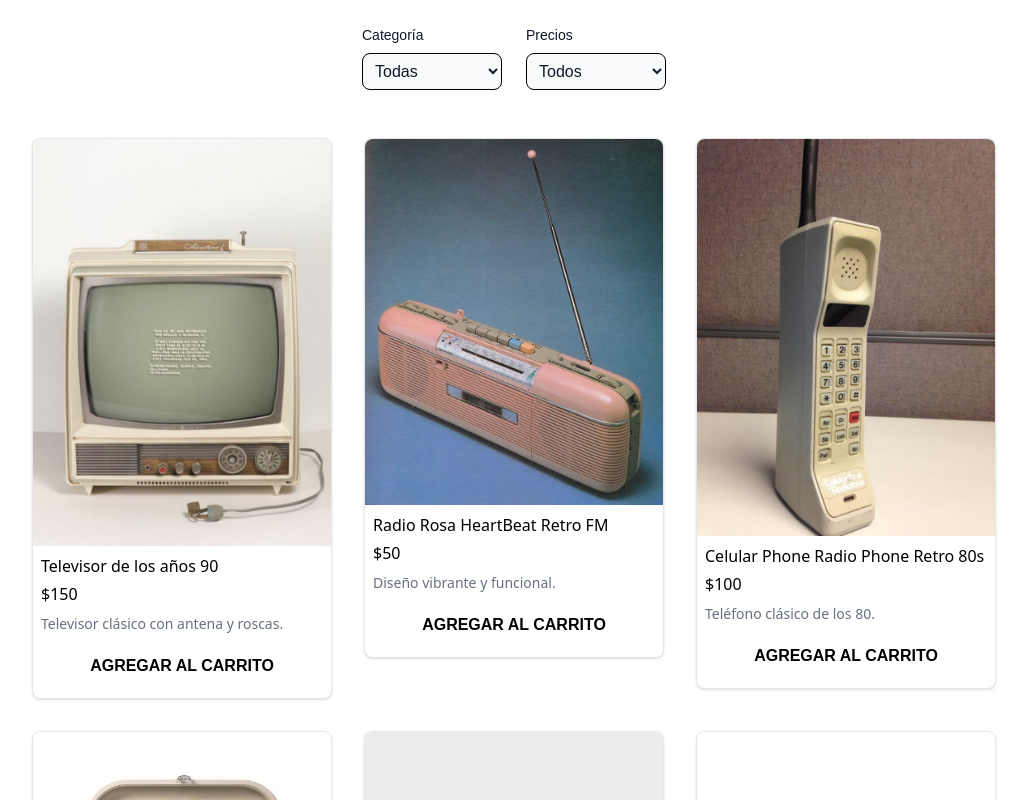
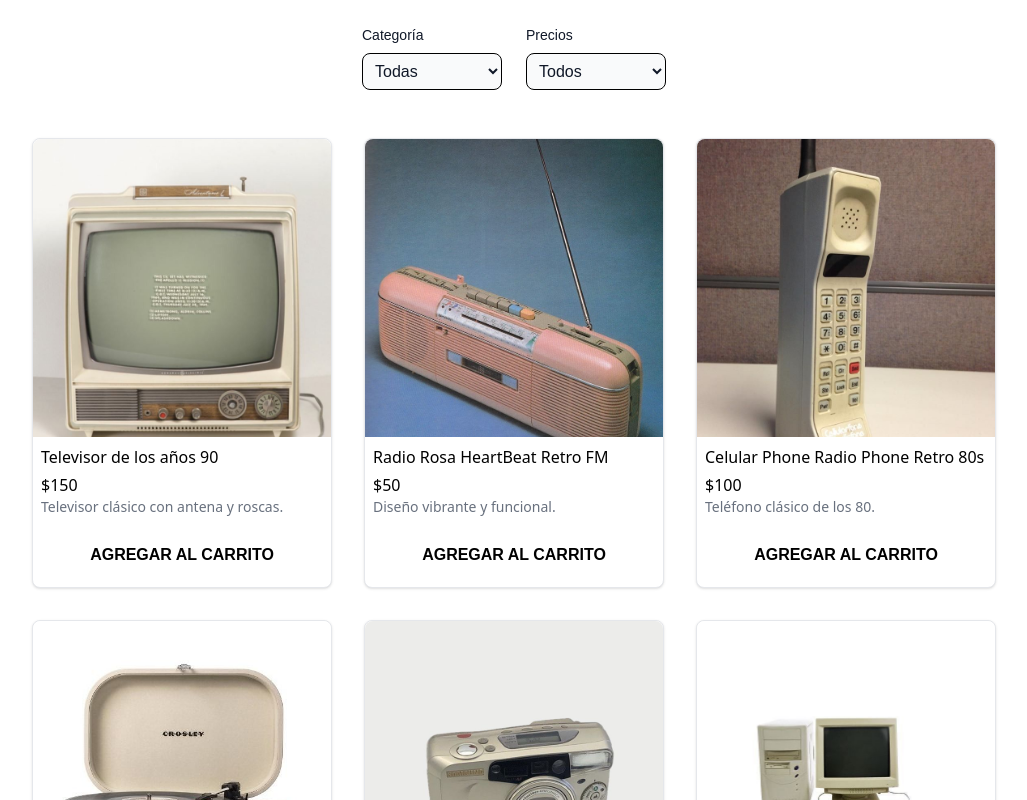
Before and after one commit to Miliros/the-secret-shop, a Next.js app: page / in a window 1280 px wide. Shown: the part 700-1500 px from the top of the page, without its empty margins (126-1153 px from the left). Built offline with nearby package versions, Linux system fonts and the light colour scheme.

Commit message:
layout cards

```diff
--- a/src/app/layout.tsx
+++ b/src/app/layout.tsx
@@ -1,7 +1,7 @@
 import type { Metadata } from "next";
 import "./globals.css";
 import { CartProvider } from "@/components/cart/CartContext";
-import Footer from "@/components/Footer"; // Asegúrate de importar tu componente Footer
+import Footer from "@/components/Footer";
 
 export const metadata: Metadata = {
   title: "The Secret Shop",
@@ -19,7 +19,7 @@ export default function RootLayout({
         <CartProvider>
           <main>{children}</main>
         </CartProvider>
-        <Footer /> {/* Aquí colocas el Footer */}
+        <Footer />
       </body>
     </html>
   );
--- a/src/app/page.tsx
+++ b/src/app/page.tsx
@@ -1,4 +1,3 @@
-// app/page.tsx
 import Carousel from "@/components/Carousel";
 import NavBar from "@/components/NavBar";
 import { imageUrls } from "@/utils/imageData";
--- a/src/components/product/ProductCard.tsx
+++ b/src/components/product/ProductCard.tsx
@@ -30,18 +30,19 @@ export default function ProductCard({
     <>
       <div
         onClick={toggleModal}
-        className="w-[300px] bg-white border border-gray-200 rounded-lg shadow transition-transform duration-300 hover:scale-105 hover:shadow-lg cursor-pointer flex flex-col"
+        className="bg-white border border-gray-200 rounded-lg shadow transition-transform duration-300 hover:scale-105 hover:shadow-lg cursor-pointer flex flex-col h-full min-h-[450px]" // Nueva altura mínima
       >
+        <div className="w-full aspect-[4/4] overflow-hidden rounded-t-lg">
           <Image
             src={image}
             alt="image product"
             width={300}
             height={300}
-          className="w-full rounded-t-lg object-cover"
+            className="w-full h-full object-cover"
           />
-        <div>
+        </div>
+        <div className="flex flex-col justify-between flex-grow">
           <div className="p-2">
-            <div className="mb-2">
             <p
               className="block font-sans text-base font-medium text-blue-gray-900 truncate"
               style={{ height: "24px" }}
@@ -54,7 +55,6 @@ export default function ProductCard({
             >
               ${price}
             </p>
-            </div>
             <p
               className="block font-sans text-sm text-gray-700 opacity-75 line-clamp-2"
               style={{
@@ -70,7 +70,7 @@ export default function ProductCard({
           </div>
           <div className="p-2 pt-0">
             <button
-              className="block w-full rounded-lg bg-blue-gray-900/10 py-3 px-4 text-blue-gray-900 font-bold uppercase transition-all hover:scale-105  focus:scale-105"
+              className="block w-full rounded-lg bg-blue-gray-900/10 py-3 px-4 text-blue-gray-900 font-bold uppercase transition-all hover:scale-105 focus:scale-105"
               type="button"
               onClick={(e) => {
                 e.stopPropagation();
```
Lines whose indentation alone changed are shown as unchanged.
